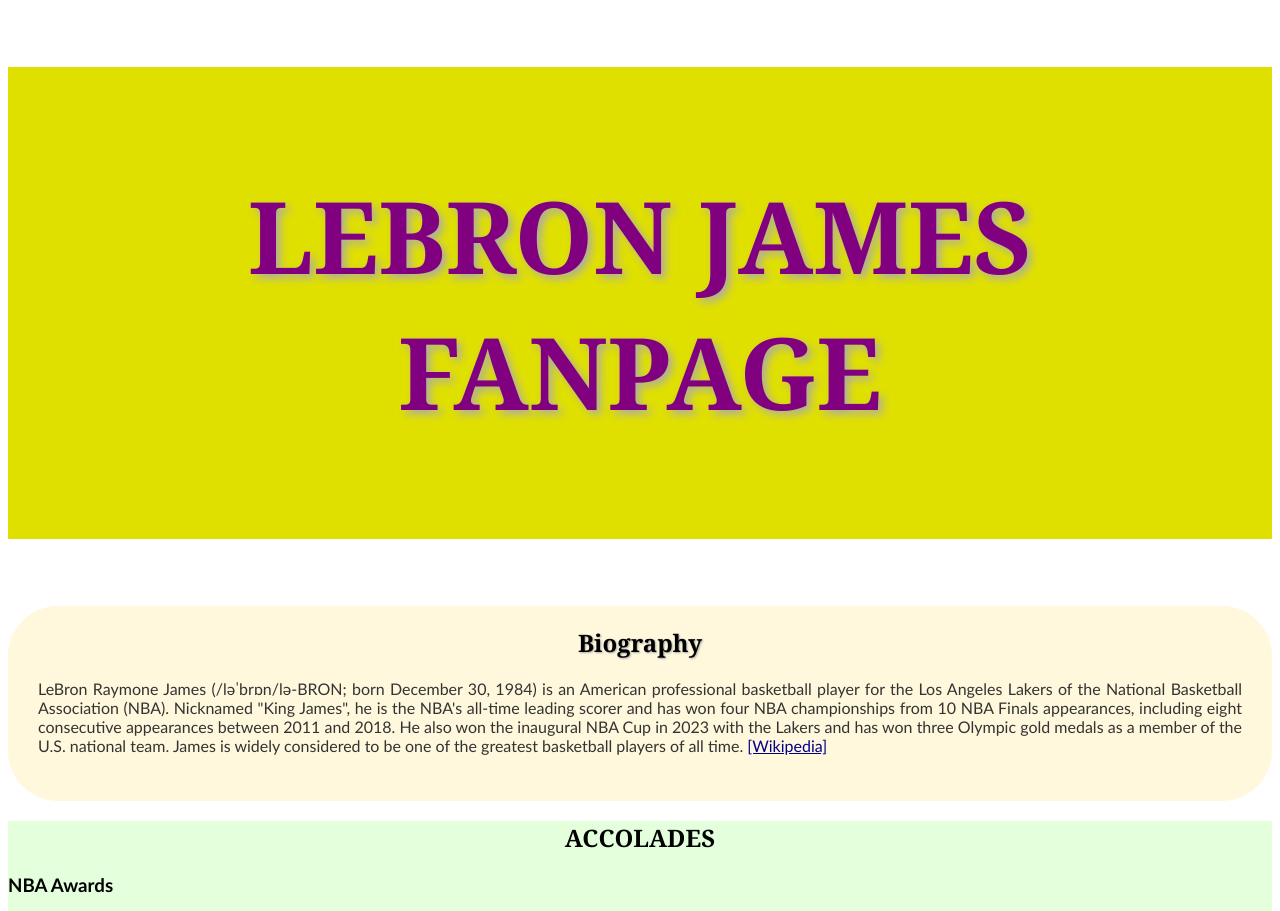
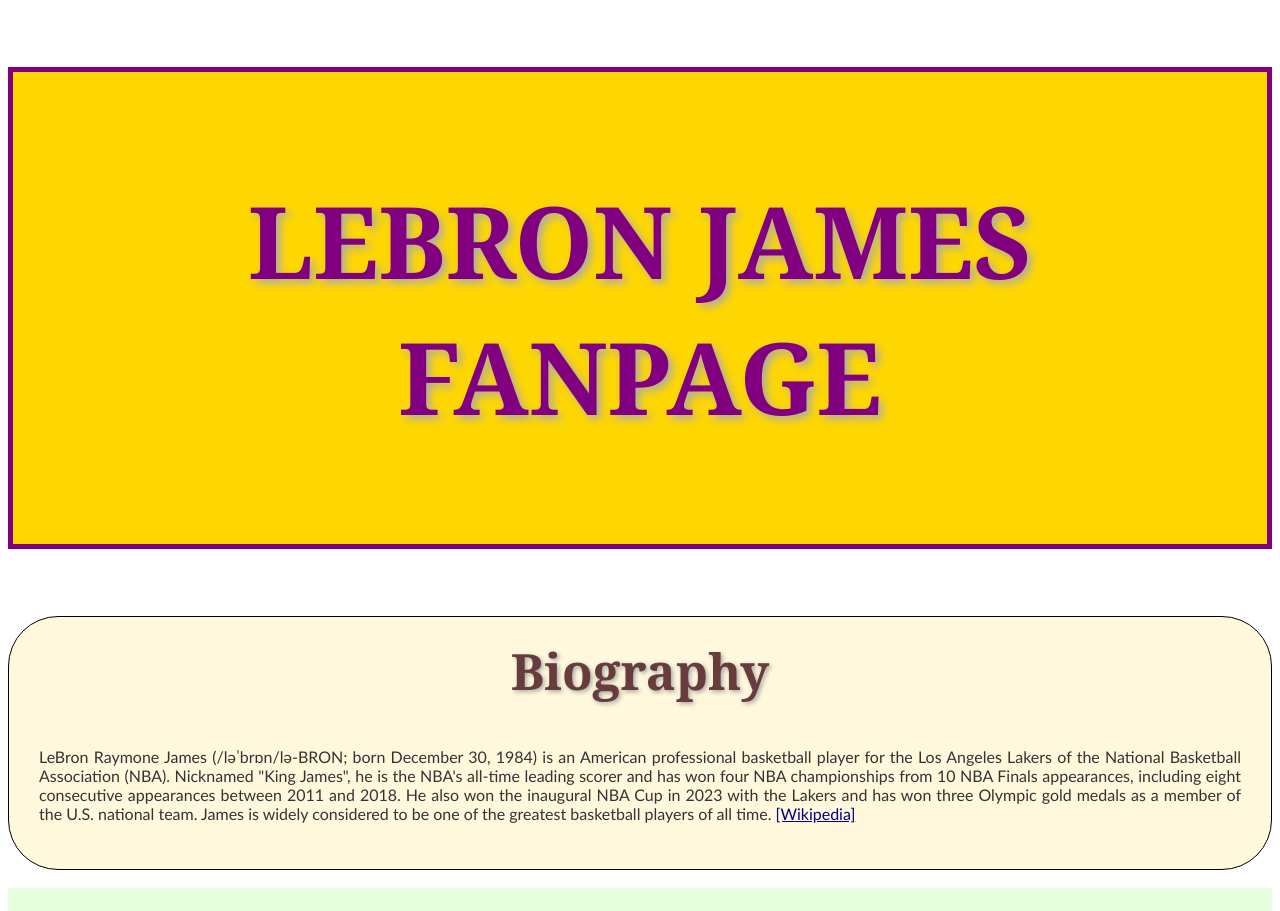
Before and after one commit to jjahamez/ics4u1, a website built with Vite: page assignment1/index.html in a window 1280 px wide. Shown: the top 911 px of the page. Built offline with nearby package versions, Linux system fonts and the light colour scheme.

Commit message:
Fixed styling and headers

```diff
--- a/assignment1/src/style.css
+++ b/assignment1/src/style.css
@@ -1,27 +1,30 @@
 h1.header {
-    background-color: rgb(224, 224, 0);
+    background-color: gold;
     color: purple;
     text-align: center;
     font-family: Cambria;
     font-size: 100px;
     padding: 100px;
-    text-shadow: 4px 4px 8px #aaa;
+    text-shadow: 4px 4px 8px #aaa; /* l/w/h */
+    border: 5px solid purple;
 }
 
 .bio {
     background-color: #fff8dc;
     padding: 30px;
     border-radius: 50px;
-    outline-color: black;
+    border: 1px solid black;  /* thickness, style, color */
+
 
 }
 
 .bio h1 {
     font-family: Cambria;
+    font-size: 50px;
     text-align: center;
     margin-top: -10px;
-    text-shadow: 1px 1px 2px #aaa;
-
+    text-shadow: 2px 2px 4px #aaa;
+    color: rgb(102, 60, 60)
 }
 
 .bio p {
@@ -42,15 +45,19 @@ a:hover {
 #accolades {
     background-color: #e3ffdc;
     font-family: Calibri;
+    padding: 10px;
+}
+
+#accolades h3 {
+    font-family: Cambria;
+    font-size: 25px;
+
 }
 
 #accolades h2 {
     text-align: center;
     font-family: Cambria;
-
+    font-size: 50px;
+    text-shadow: 2px 2px 4px #aaaaaa;
+    color: rgb(255, 217, 0);
 }
-
-#accolades img  {
-    text-align: center;
-
-}
```
Also changed, not shown: assignment1/index.html (+1 -0 lines).
